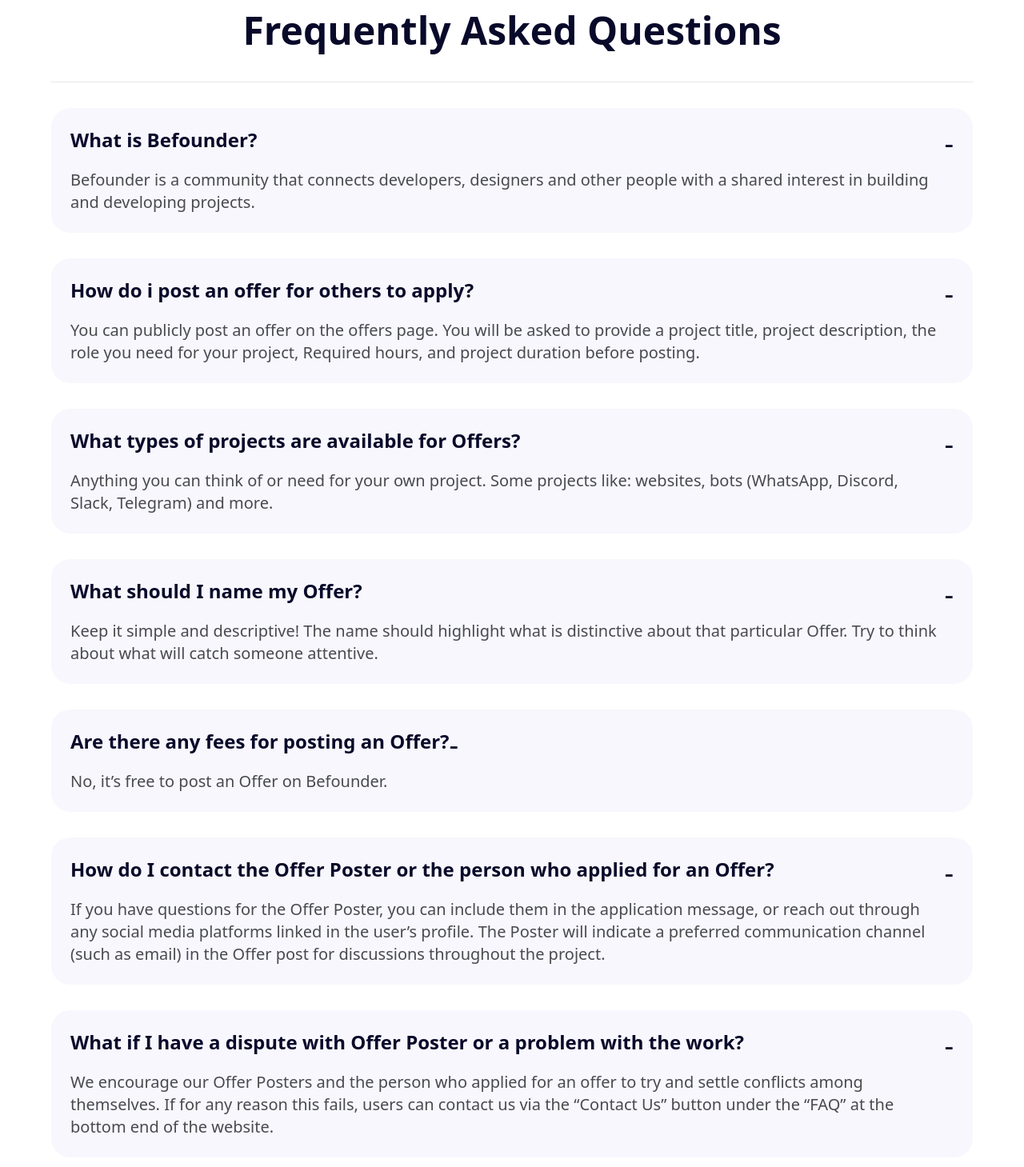
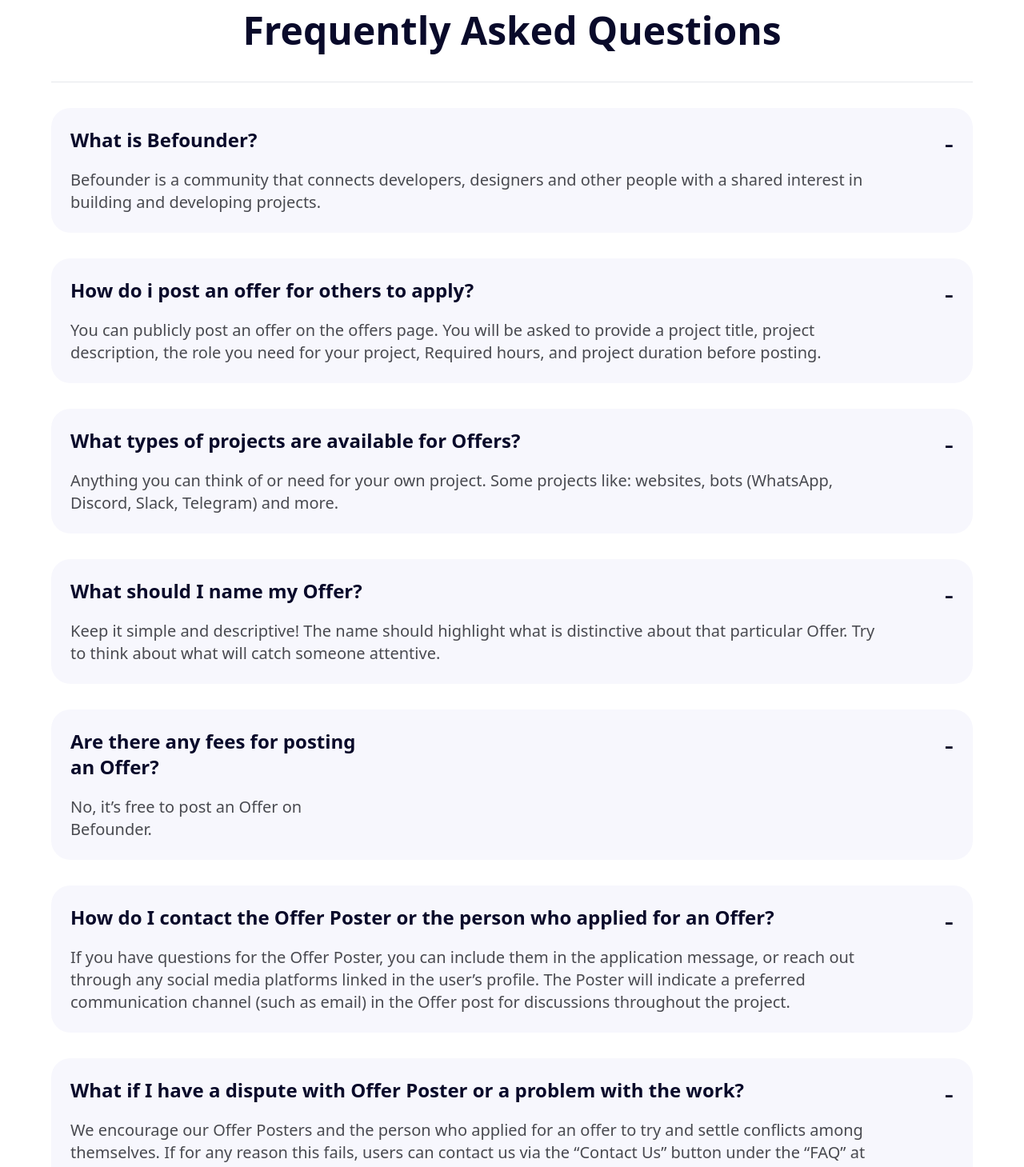
Before and after one commit to Beefounder/Befounder, a React (Create React App) app: page /FAQs in a window 1280 px wide. Shown: the part 140-1599 px from the top of the page at 80% size. Built offline with nearby package versions, Linux system fonts and the light colour scheme.

Commit message:
FAQs adjustment

```diff
--- a/src/pages/FAQs/FAQsView.jsx
+++ b/src/pages/FAQs/FAQsView.jsx
@@ -7,7 +7,7 @@
       <hr className="mb-8 text-[#090A2A]" />
 
       <div>
-        <div className="bg-[#F7F7FD] p-6 rounded-3xl mb-8 flex gap-18">
+        <div className="bg-[#F7F7FD] p-6 rounded-3xl mb-8 flex  md:gap-20">
           <div>
             <h2 className="text-[#090A2A] text-xl md:text-2xl font-semibold mb-5">
               What is Befounder?
@@ -21,7 +21,7 @@
           <span className="text-[#090A2A] font-medium text-4xl">-</span>
         </div>
 
-        <div className="bg-[#F7F7FD] p-6 rounded-3xl mb-8 flex gap-18">
+        <div className="bg-[#F7F7FD] p-6 rounded-3xl mb-8 flex md:gap-20">
           <div>
             <h2 className="text-[#090A2A] text-xl md:text-2xl font-semibold mb-5">
               How do i post an offer for others to apply?
@@ -36,7 +36,7 @@
           <span className="text-[#090A2A] font-medium text-4xl">-</span>
         </div>
 
-        <div className="bg-[#F7F7FD] p-6 rounded-3xl mb-8 flex gap-18">
+        <div className="bg-[#F7F7FD] p-6 rounded-3xl mb-8 flex md:gap-20">
           <div>
             <h2 className="text-[#090A2A] text-xl md:text-2xl font-semibold mb-5">
               What types of projects are available for Offers?{" "}
@@ -50,7 +50,7 @@
           <span className="text-[#090A2A] font-medium text-4xl">-</span>
         </div>
 
-        <div className="bg-[#F7F7FD] p-6 rounded-3xl mb-8 flex gap-18">
+        <div className="bg-[#F7F7FD] p-6 rounded-3xl mb-8 flex md:gap-20">
           <div>
             <h2 className="text-[#090A2A] text-xl md:text-2xl font-semibold mb-5">
               What should I name my Offer?{" "}
@@ -64,7 +64,7 @@
           <span className="text-[#090A2A] font-medium text-4xl">-</span>
         </div>
 
-        <div className="bg-[#F7F7FD] p-6 rounded-3xl mb-8 flex gap-18">
+        <div className="bg-[#F7F7FD] p-6 rounded-3xl mb-8 flex md:gap-[44rem]">
           <div>
             <h2 className="text-[#090A2A] text-xl md:text-2xl font-semibold mb-5">
               Are there any fees for posting an Offer?{" "}
@@ -76,7 +76,7 @@
           <span className="text-[#090A2A] font-medium text-4xl">-</span>
         </div>
 
-        <div className="bg-[#F7F7FD] p-6 rounded-3xl mb-8 flex gap-18">
+        <div className="bg-[#F7F7FD] p-6 rounded-3xl mb-8 flex md:gap-20">
           <div>
             <h2 className="text-[#090A2A] text-xl md:text-2xl font-semibold mb-5">
               How do I contact the Offer Poster or the person who applied for an
@@ -93,7 +93,7 @@
           <span className="text-[#090A2A] font-medium text-4xl">-</span>
         </div>
 
-        <div className="bg-[#F7F7FD] p-6 rounded-3xl mb-8 flex gap-18">
+        <div className="bg-[#F7F7FD] p-6 rounded-3xl mb-8 flex md:gap-20">
           <div>
             <h2 className="text-[#090A2A] text-xl md:text-2xl font-semibold mb-5">
               What if I have a dispute with Offer Poster or a problem with the
```
